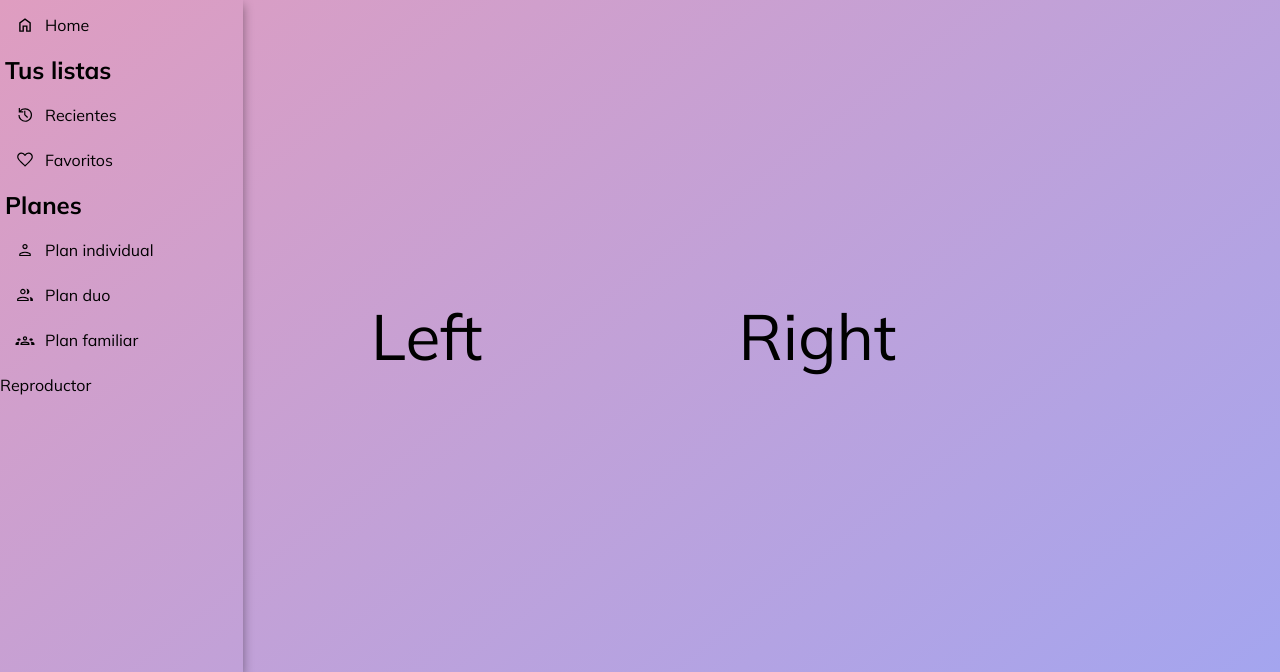
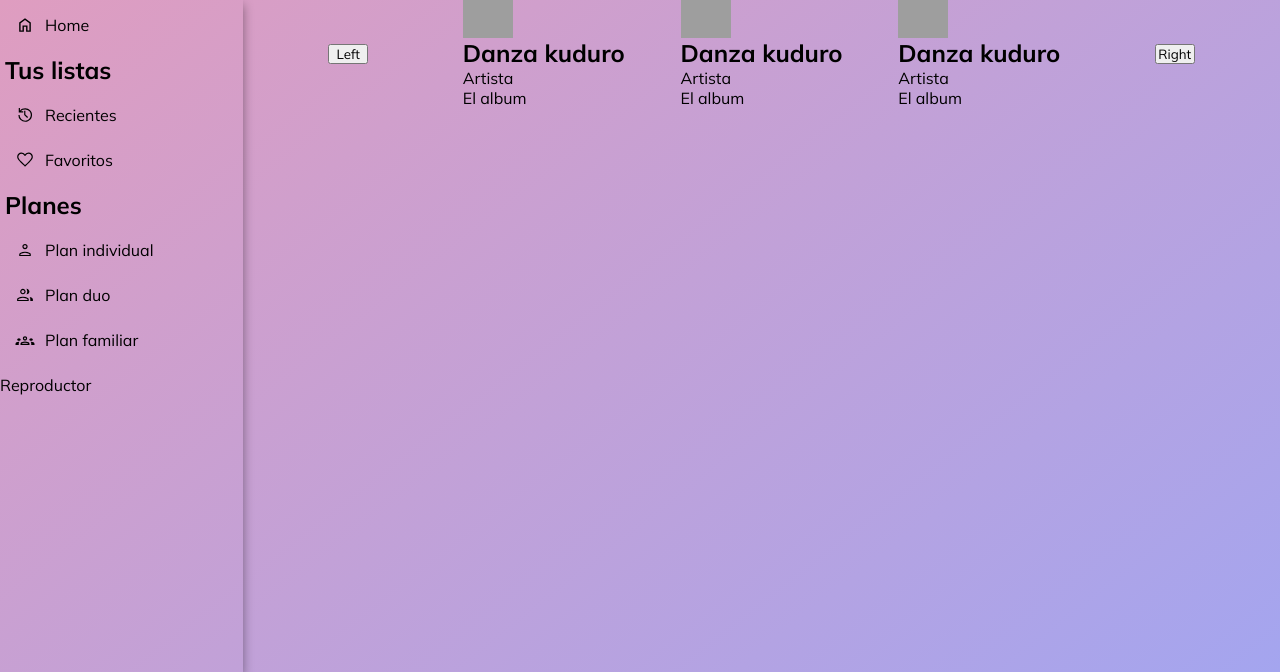
Before and after one commit to NestorNey/proyecto-dise-o, a PHP site: page /proyecto-dise-o/ in a window 1280 px wide. Shown: the part 128-800 px from the top of the page. Run offline with PHP 8.4, Linux system fonts and the light colour scheme; data that the repository does not hold is empty; grey boxes are pictures that could not be loaded.

Commit message:
merge fixed

```diff
--- /dev/null
+++ b/api/getCarouselSongs.php
@@ -0,0 +1,24 @@
+<?php
+require("../conection.php");
+
+$randint = rand(1,4);
+$sql = "SELECT * FROM musica limit $randint,6";
+
+$query = mysqli_query($conection, $sql);
+
+$result = array();
+
+while($song=mysqli_fetch_array($query)){
+    array_push($result, array(
+        "nombre" => $song["NombreC"],
+        "artista" => $song["Artista"],
+        "album" => $song["Album"]
+    ));
+}
+
+$jsonData = json_encode($result);
+
+header('Content-Type: application/json');
+
+echo $jsonData;
+?>
--- a/static/css/carrusel.css
+++ b/static/css/carrusel.css
@@ -1,67 +1,26 @@
+#mainPanel {
+  display: block;
+}
+
 #carousel-sec {
   display: flex;
   align-items: center;
   justify-content: space-around;
-  width: 100%;
+  width: 90%;
+  margin: auto;
 }
 
-#carousel-sec button {
-  background: none;
-  border: none;
-  cursor: pointer;
-  font-size: 4rem;
-  transition: all 0.2s ease;
+#carousel-sec #interCarousel{
+  display: flex;
+  align-items: center;
+  justify-content: space-around;
+  width: 70%;
 }
 
-#carousel-sec button:hover {
-  transform: scale(1.2);
+#carousel-sec button{
+  width: 40px;
 }
 
-.carousel-icon {
-  height: 50%;
-  max-width: 50px;
+#carousel-sec img{
+  width: 50px;
 }
-
-.swiper-slide {
-  background-color: rgba(231, 249, 255, 0.25);
-  color: black;
-  display: none;
-  align-items: center;
-  justify-content: center;
-  flex-direction: column;
-  padding: 1.1rem;
-  border-radius: 20px;
-  cursor: pointer;
-  transition: all 0.3s ease-in-out;
-
-  display: block;
-}
-
-.swiper-slide:hover {
-  transform: scale(1.02);
-  background-color: rgba(231, 249, 255, 0.5);
-}
-
-.swiper {
-  width: 600px;
-  height: 300px;
-}
-
-.swiper img {
-  margin-bottom: 3vh;
-  width: 100%;
-  max-width: 150px;
-  border-radius: 8px;
-}
-
-.swiper p {
-  margin: 2vh 0 0;
-  font-size: 1.2rem;
-}
-
-#mainPanel {
-  display: flex;
-  align-items: center;
-  justify-content: center;
-  overflow-y: hidden;
-}
--- a/static/js/carrusel.js
+++ b/static/js/carrusel.js
@@ -1,182 +1,86 @@
-// const previous = () => {
-//     if (selected == 0) {
-//         allObjects[selected3].style.display = "none";
-//         selected = allObjects.length - 1;
-//         selected2 -= 1;
-//         selected3 -= 1;
-//         applyDisplay();
-//         return 0;
-//     }
+let songs = [];
+let apuntador = 0;
+let timerId = 0;
 
-//     if (selected2 == 0) {
-//         allObjects[selected3].style.display = "none";
-//         selected -= 1;
-//         selected2 = allObjects.length - 1;
-//         selected3 -= 1;
-//         applyDisplay();
-//         return 0;
-//     }
+const left = document.getElementById('left');
+const right = document.getElementById('right');
 
-//     if (selected3 == 0) {
-//         allObjects[selected3].style.display = "none";
-//         selected -= 1;
-//         selected2 -= 1;
-//         selected3 = allObjects.length - 1;
-//         applyDisplay();
-//         return 0;
-//     }
+const leftCart = {
+    title: document.getElementById('lcTitle'),
+    artist: document.getElementById('lcArtist'),
+    album: document.getElementById('lcAlbum')
+}
 
-//     allObjects[selected3].style.display = "none";
-//     selected -= 1;
-//     selected2 -= 1;
-//     selected3 -= 1;
-//     applyDisplay();
-// };
+const mainCart = {
+    title: document.getElementById('mcTitle'),
+    artist: document.getElementById('mcArtist'),
+    album: document.getElementById('mcAlbum')
+}
 
-// const next = () => {
-//     if (selected3 == allObjects.length - 1) {
-//         allObjects[selected].style.display = "none";
-//         selected += 1;
-//         selected2 += 1;
-//         selected3 = 0;
-//         applyDisplay();
-//         return 0;
-//     }
+const rightCart = {
+    title: document.getElementById('rcTitle'),
+    artist: document.getElementById('rcArtist'),
+    album: document.getElementById('rcAlbum')
+}
 
-//     if (selected2 == allObjects.length - 1) {
-//         allObjects[selected].style.display = "none";
-//         selected += 1;
-//         selected2 = 0;
-//         selected3 += 1;
-//         applyDisplay();
-//         return 0;
-//     }
+async function fetchData() {
+    try {
+        const response = await fetch('./api/getCarouselSongs.php');
+        songs = await response.json();
+    } catch (error) {
+        console.error('Error al cargar las canciones:', error);
+    }
+}
 
-//     if (selected == allObjects.length - 1) {
-//         allObjects[selected].style.display = "none";
-//         selected = 0;
-//         selected2 += 1;
-//         selected3 += 1;
-//         applyDisplay();
-//         return 0;
-//     }
+function updateSongDisplay() {
+    let leftSong = songs[(apuntador - 1 + songs.length) % songs.length]
+    leftCart.album = leftSong.album
+    leftCart.artist = leftSong.artista
+    leftCart.title = leftSong.nombre
 
-//     allObjects[selected].style.display = "none";
-//     selected += 1;
-//     selected2 += 1;
-//     selected3 += 1;
-//     applyDisplay();
-// };
+    let mainSong = songs[apuntador]
+    mainCart.album = mainSong.album
+    mainCart.artist = mainSong.artista
+    mainCart.title = mainSong.nombre
 
-// const applyDisplay = () => {
-//     allObjects[selected].style.display = "flex";
-//     allObjects[selected2].style.display = "flex";
-//     allObjects[selected3].style.display = "flex";
-// };
+    let rightSong = songs[(apuntador + 1) % songs.length]
+    rightCart.album = rightSong.album
+    rightCart.artist = rightSong.artista
+    rightCart.title = rightSong.nombre
 
-// var allObjects = document.getElementsByClassName("carousel-box");
-// var selected = 0;
-// var selected2 = 1;
-// var selected3 = 2;
-
-// allObjects[selected].style.display = "flex";
-// allObjects[selected2].style.display = "flex";
-// allObjects[selected3].style.display = "flex";
-
-const swiper = new Swiper(".swiper", {
-  // Optional parameters
-  direction: "horizontal",
-  loop: true,
-
-  // If we need pagination
-  pagination: {
-    el: ".swiper-pagination",
-  },
-
-  // Navigation arrows
-  navigation: {
-    nextEl: ".swiper-button-next",
-    prevEl: ".swiper-button-prev",
-  },
-});
-
-/*class CarruselInfinito {
-  constructor(numeros) {
-    this.numeros = numeros;
-    this.apuntador = 0;
-  }
-
-  next() {
-    this.apuntador = (this.apuntador + 1) % this.numeros.length;
-    return this.numeros[this.apuntador];
-  }
-
-  prev() {
-    this.apuntador = (this.apuntador - 1 + this.numeros.length) % this.numeros.length;
-    return this.numeros[this.apuntador];
-  }
-}*/
-
-// Ejemplo de uso
-const numeros = [0, 1, 2, 3, 4]
-var apuntador = 0
-//const carrusel = new CarruselInfinito(numeros);
-const cSongs = document.getElementsByClassName('cSong')
-
-const left = document.getElementById('left')
-const right = document.getElementById('right')
-
-/*const leftCart = document.getElementById('leftCart')
-const mainCart = document.getElementById('mainCart')
-const rightCart = document.getElementById('rightCart')*/
+    /*rightCart.innerText = songs[(apuntador + 1) % songs.length].nombre;
+    mainCart.innerText = songs[apuntador].nombre;*/
+}
 
 function next() {
-  apuntador = (apuntador + 1) % numeros.length;
-  return numeros[apuntador];
+    apuntador = (apuntador + 1) % songs.length;
+    return songs[apuntador];
 }
 
 function prev() {
-  apuntador = (apuntador - 1 + numeros.length) % numeros.length;
-  return numeros[apuntador];
+    apuntador = (apuntador - 1 + songs.length) % songs.length;
+    return songs[apuntador];
 }
 
-left.addEventListener('click', () => {
-  prev()
+async function main() {
+    await fetchData();
 
-  console.log(numeros[(apuntador - 1 + numeros.length) % numeros.length])
-  console.log(numeros[apuntador])
-  console.log(numeros[(apuntador + 1) % numeros.length])
+    if (songs.length > 0) {
+        left.addEventListener('click', () => {
+            console.log(prev());
+            updateSongDisplay();
+        });
 
-  cSongs.item(numeros[(apuntador - 1 + numeros.length) % numeros.length]).style.display = "block"
-  cSongs.item(numeros[apuntador]).style.display = "block"
-  cSongs.item(numeros[(apuntador + 1) % numeros.length]).style.display = "block"
+        right.addEventListener('click', () => {
+            console.log(next());
+            updateSongDisplay();
+        });
 
-  for (let i = 0; i < cSongs.length; i++) {
-    if(i != numeros[(apuntador - 1 + numeros.length) % numeros.length] &&
-        i != numeros[apuntador] &&
-        i != numeros[(apuntador + 1) % numeros.length]){
-
-      cSongs.item(i).style.display = "none"
+        // Muestra la primera canción al inicio
+        //updateSongDisplay();
+    } else {
+        console.log('No se encontraron canciones.');
     }
-  }
-
-  /*leftCart.innerText = carrusel.numeros[(carrusel.apuntador - 1 + carrusel.numeros.length) % carrusel.numeros.length];
-  rightCart.innerText = carrusel.numeros[(carrusel.apuntador + 1) % carrusel.numeros.length];
-  mainCart.innerText = carrusel.numeros[carrusel.apuntador];*/
-})
-
-right.addEventListener('click', () => {
-  console.log(carrusel.next());
-  leftCart.innerText = carrusel.numeros[(carrusel.apuntador - 1 + carrusel.numeros.length) % carrusel.numeros.length];
-  rightCart.innerText = carrusel.numeros[(carrusel.apuntador + 1) % carrusel.numeros.length];
-  mainCart.innerText = carrusel.numeros[carrusel.apuntador];
-})
-
-
-/*for (let i = 0; i < 10; i++) {
-  console.log(carrusel.next());
 }
 
-for (let i = 0; i < 10; i++) {
-  console.log(carrusel.prev());
-}*/
+main();
--- a/views/main.php
+++ b/views/main.php
@@ -19,17 +19,33 @@
 </head>
 <section id="carousel-sec" class=".swiper-pagination">
    <button id="left">Left</button>
+   <section id="interCarousel">
+        <article id="leftCart">
+            <img i="lcImg" src="./static/img/canciones/album.png">
+            <div>
+                <h2 id="lcTitle">Danza kuduro</h2>
+                <p id="lcArtist">Artista</p>
+                <p id="lcAlbum">El album</p>
+            </div>
+        </article>
+        <article id="mainCart">
+            <img i="mcImg" src="./static/img/canciones/album.png">
+            <div>
+                <h2 id="mcTitle">Danza kuduro</h2>
+                <p id="mcArtist">Artista</p>
+                <p id="mcAlbum">El album</p>
+            </div>
+        </article>
+        <article id="rightCart">
+            <img i="rcImg" src="./static/img/canciones/album.png">
+            <div>
+                <h2 id="rcTitle">Danza kuduro</h2>
+                <p id="rcArtist">Artista</p>
+                <p id="rcAlbum">El album</p>
+            </div>
+        </article>
+   </section>
    <button id="right">Right</button>
-   <section>
-        <p id="leftCart"></p>
-        <p id="mainCart"></p>
-        <p id="rightCart"></p>
-        <p class="cSong" id="cs1">1</p>
-        <p class="cSong" id="cs1">2</p>
-        <p class="cSong" id="cs1">3</p>
-        <p class="cSong" id="cs1">4</p>
-        <p class="cSong" id="cs1">5</p>
-   </section>
 </section>
 <script defer src="./static/js/carrusel.js" type="text/javascript"></script>
 <script src="https://cdn.jsdelivr.net/npm/swiper@10/swiper-bundle.min.js"></script>
```
